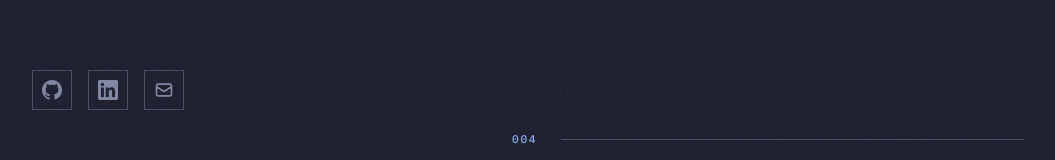
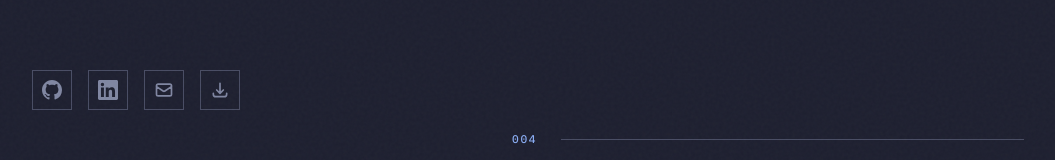
Before and after one commit to Garla-mantix/portfolio-site, a React (Vite) app: page / in a window 1280 px wide. Shown: the part 610-770 px from the top of the page, without its empty margins (128-1183 px from the left). Built offline with nearby package versions, Linux system fonts and the light colour scheme.

Commit message:
downloadable cv added

```diff
--- a/src/components/layout/Sidebar.tsx
+++ b/src/components/layout/Sidebar.tsx
@@ -131,6 +131,16 @@ export function Sidebar() {
             <path strokeLinecap="round" strokeLinejoin="round" d="M3 8l7.89 5.26a2 2 0 002.22 0L21 8M5 19h14a2 2 0 002-2V7a2 2 0 00-2-2H5a2 2 0 00-2 2v10a2 2 0 002 2z"/>
           </svg>
         </a>
+        <a
+          href="/cv.pdf"
+          download="Luca Pirro CV.pdf"
+          className="w-10 h-10 flex items-center justify-center text-smoke hover:text-amber transition-colors duration-300 border border-slate hover:border-amber"
+          aria-label="Download CV"
+        >
+          <svg className="w-5 h-5" fill="none" stroke="currentColor" viewBox="0 0 24 24" strokeWidth="2">
+            <path strokeLinecap="round" strokeLinejoin="round" d="M4 16v1a3 3 0 003 3h10a3 3 0 003-3v-1m-4-4l-4 4m0 0l-4-4m4 4V4"/>
+          </svg>
+        </a>
       </motion.div>
     </header>
   );
```
Also changed, not shown: 1 other file (tests, documents, lock files or other folders).
